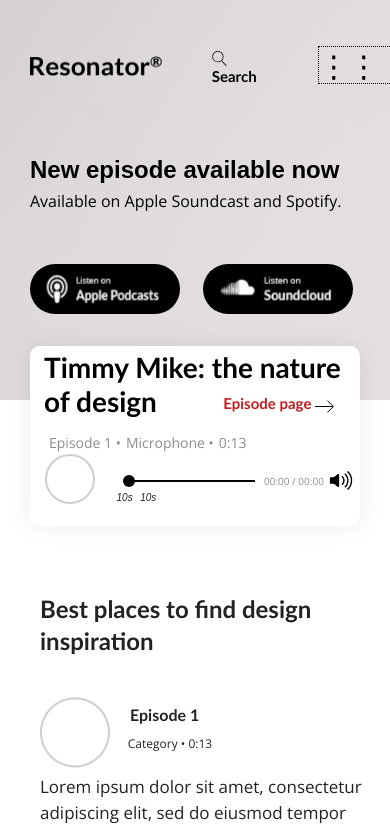
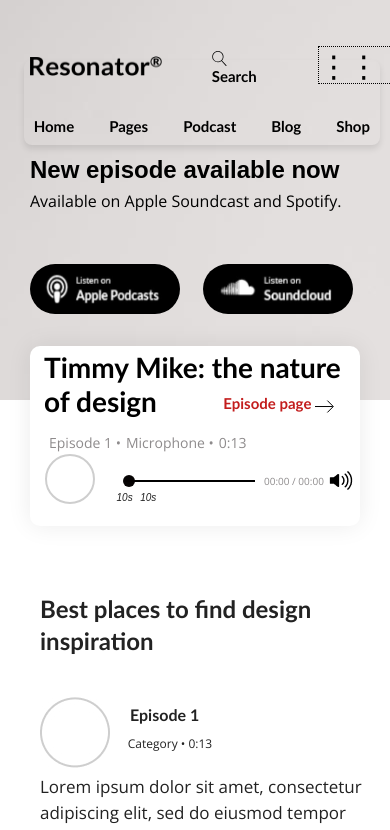
Before and after one commit to Uboda/Podcast, a plain HTML site: page index.html in a window 390 px wide. Both pictures are taken after a click on the link "⋮⋮⋮". Shown: the top 830 px of the page. Drawn offline with nearby package versions, Linux system fonts and the light colour scheme.

Commit message:
Добавлено: бургер-меню и медиа стили

```diff
--- a/css/mediaz.css
+++ b/css/mediaz.css
@@ -194,7 +194,7 @@
         height: auto;
 
         text-align: center;
-        /* Центровка текста для маленьких экранов */
+
     }
 
     .title__large {
@@ -357,17 +357,17 @@
     .tssential__conten,
     .hosts__conten {
         margin-left: 10px;
-        /* Уменьшаем отступ */
+
         width: 100%;
         flex-direction: column;
-        /* Располагаем элементы вертикально */
+
         height: auto;
     }
 
     .essential__title,
     .hosts__title {
         font-size: 28px;
-        /* Уменьшаем шрифт */
+
         width: 100%;
         text-align: center;
     }
@@ -382,15 +382,15 @@
     .essential-episodes,
     .episodes-grid {
         width: 100%;
-        /* Делаем ширину адаптивной */
+
         margin-left: 0;
     }
 
     .episodes-grid {
         grid-template-columns: 1fr;
-        /* Один элемент в строке */
+
         gap: 10px;
-        /* Уменьшаем промежутки */
+
     }
 
     .episode-card {
@@ -405,7 +405,7 @@
 
     .work__echnology {
         font-size: 20px;
-        /* Уменьшаем шрифт */
+
 
         margin: 10px auto;
     }
@@ -417,175 +417,197 @@
         padding-bottom: 20px;
     }
 
-    @media (max-width: 390px) {
 
-        /* Team Container */
+
+
         .team-container {
             width: 100%;
-            /* Растягиваем на всю ширину экрана */
+
             height: auto;
-            /* Высота автоматически */
+
             padding: 0 20px;
-            /* Сужаем внутренние отступы */
+
             flex-wrap: wrap;
-            /* Переносим элементы на новую строку */
+
             gap: 20px;
-            /* Добавляем расстояние между карточками */
+
             margin-left: 0;
-            /* Убираем фиксированный отступ */
+
             justify-content: center;
-            /* Центрируем контент */
+
         }
 
         .card {
             width: 100%;
-            /* Растягиваем карточки на ширину экрана */
+
             height: auto;
-            /* Высота подстраивается под контент */
+
         }
 
         .profile-pic {
             width: 100%;
-            /* Ширина изображения равна ширине карточки */
+
             height: auto;
-            /* Сохраняем пропорции изображения */
+
         }
 
         .card-content {
             padding: 15px;
-            /* Уменьшаем внутренние отступы */
+
         }
 
         .nameBella,
         .nameEdwin,
         .name__Caitlin {
             font-size: 20px;
-            /* Уменьшаем размер шрифта */
+
             line-height: 28px;
             text-align: center;
-            /* Выравниваем по центру */
+
         }
 
         .title {
             font-size: 12px;
-            /* Уменьшаем шрифт */
+
             text-align: center;
-            /* Центрируем текст */
+
         }
 
         .social-icons {
             justify-content: center;
-            /* Центрируем иконки */
+
             margin-top: 15px;
         }
 
         .social-icons img {
             width: 20px;
-            /* Уменьшаем размер иконок */
+
             height: 20px;
         }
 
-        @media (max-width: 390px) {
+
             .footer {
-                width: 100%;
-                /* На всю ширину экрана */
+                width: auto;
+
                 height: auto;
-                /* Автоматическая высота */
+
                 padding: 20px 10px;
-                /* Отступы для контента */
+
             }
 
             .footer-area {
                 flex-wrap: wrap;
-                /* Переносим элементы на новые строки */
+
                 padding-left: 10px;
-                /* Уменьшаем отступы */
+
                 column-gap: 20px;
-                /* Уменьшаем расстояние между колонками */
+
                 height: auto;
-                /* Автоматическая высота */
+
                 align-items: center;
-                /* Центрируем контент */
+
             }
 
             .futer__logo-pic {
                 margin-top: 20px;
-                /* Уменьшаем отступ сверху */
+
                 margin-bottom: 20px;
-                /* Добавляем отступ снизу */
+
             }
 
             .footer__top-area-top {
                 margin-top: 20px;
-                /* Уменьшаем отступ сверху */
+
                 margin-bottom: 20px;
-                /* Уменьшаем отступ снизу */
+
                 font-size: 20px;
-                /* Уменьшаем размер шрифта */
+
                 text-align: center;
-                /* Центрируем текст */
+
             }
 
             .footer-top-containers {
                 max-width: 100%;
-                /* Растягиваем на всю ширину */
+
                 margin-bottom: 20px;
-                /* Добавляем отступ снизу */
+
             }
 
             .footer__info-area {
                 flex-wrap: wrap;
-                /* Переносим содержимое */
+
                 column-gap: 10px;
-                /* Уменьшаем расстояние */
+
                 row-gap: 20px;
-                /* Добавляем отступ между строками */
+
                 padding-bottom: 20px;
-                /* Уменьшаем отступ */
+
             }
 
             .footer__info-title {
                 font-size: 16px;
-                /* Уменьшаем размер шрифта */
+
                 margin-bottom: 10px;
-                /* Уменьшаем отступ снизу */
+
                 text-align: center;
-                /* Центрируем текст */
+
             }
 
             .footer__info-desc,
             .footer__info-adress,
             .footer__info-a {
                 font-size: 12px;
-                /* Уменьшаем шрифт */
+
                 line-height: 18px;
-                /* Уменьшаем межстрочный интервал */
+
                 text-align: center;
-                /* Центрируем текст */
+
             }
 
             .social-media {
                 justify-content: center;
-                /* Центрируем иконки */
+
                 margin-top: 20px;
-                /* Добавляем отступ сверху */
+
                 column-gap: 10px;
-                /* Уменьшаем расстояние между иконками */
+
             }
 
             .footer__bottom-area {
                 padding: 10px 10px;
-                /* Уменьшаем отступы */
+
                 text-align: center;
-                /* Центрируем содержимое */
+
             }
 
             .footer__bottom-a,
             .footerbottom-aretext {
                 font-size: 12px;
-                /* Уменьшаем размер текста */
+
                 text-align: center;
-                /* Центрируем текст */
+
             }
-        }
+
+
+            .header__nav {
+                display: none;
+                position: absolute;
+                top: 60px;
+                right: 10px;
+                background: none;
+
+                box-shadow: 0 4px 6px rgba(0, 0, 0, 0.1);
+                border-radius: 8px;
+                padding: 10px;
+                z-index: 1000;
+                transition: opacity 0.3s ease, transform 0.3s ease;
+            }
+
+
+            .header__nav.show {
+                display: block;
+                opacity: 1;
+                transform: translateY(0);
+            }
+
     }
--- a/index.html
+++ b/index.html
@@ -25,7 +25,7 @@
                     <img src="./img/svg/logonew1.png.png" alt="Rtsonator" class="header__logo-pic">
                 </a>
                 <!-- Меню  навигатсионая -->
-                <nav class="header__nav">
+                <nav class="header__nav burger-menu">
                     <ul class="menu__list">
                         <li class="header__item">
                             <a href="#!" class="header__link">Home</a>
@@ -401,5 +401,6 @@
 
     <script src="./js/script.js"></script>
     <script src="./js/loader.js"></script>
+    <script src="./js/burger.js"></script>
 </body>
 </html>
--- /dev/null
+++ b/js/burger.js
@@ -0,0 +1,29 @@
+document.addEventListener("DOMContentLoaded", () => {
+    const menuIcon = document.querySelector(".menu-icon"); // Кнопка меню
+    const navMenu = document.querySelector(".header__nav"); // Меню навигации
+
+    // Скрываем меню по умолчанию при 390x844
+    const setMenuVisibility = () => {
+        if (window.innerWidth <= 390 && window.innerHeight <= 844) {
+            navMenu.style.display = "none"; // Скрыть меню
+        } else {
+            navMenu.style.display = ""; // Восстановить стандартное состояние
+        }
+    };
+
+    // Обработчик для показа/скрытия меню
+    menuIcon.addEventListener("click", (e) => {
+        e.preventDefault(); // Предотвращаем переход по ссылке
+        if (navMenu.style.display === "none" || navMenu.style.display === "") {
+            navMenu.style.display = "block"; // Показать меню
+        } else {
+            navMenu.style.display = "none"; // Скрыть меню
+        }
+    });
+
+    // Проверяем размер экрана при загрузке
+    setMenuVisibility();
+
+    // Проверяем при изменении размера окна
+    window.addEventListener("resize", setMenuVisibility);
+});
```
